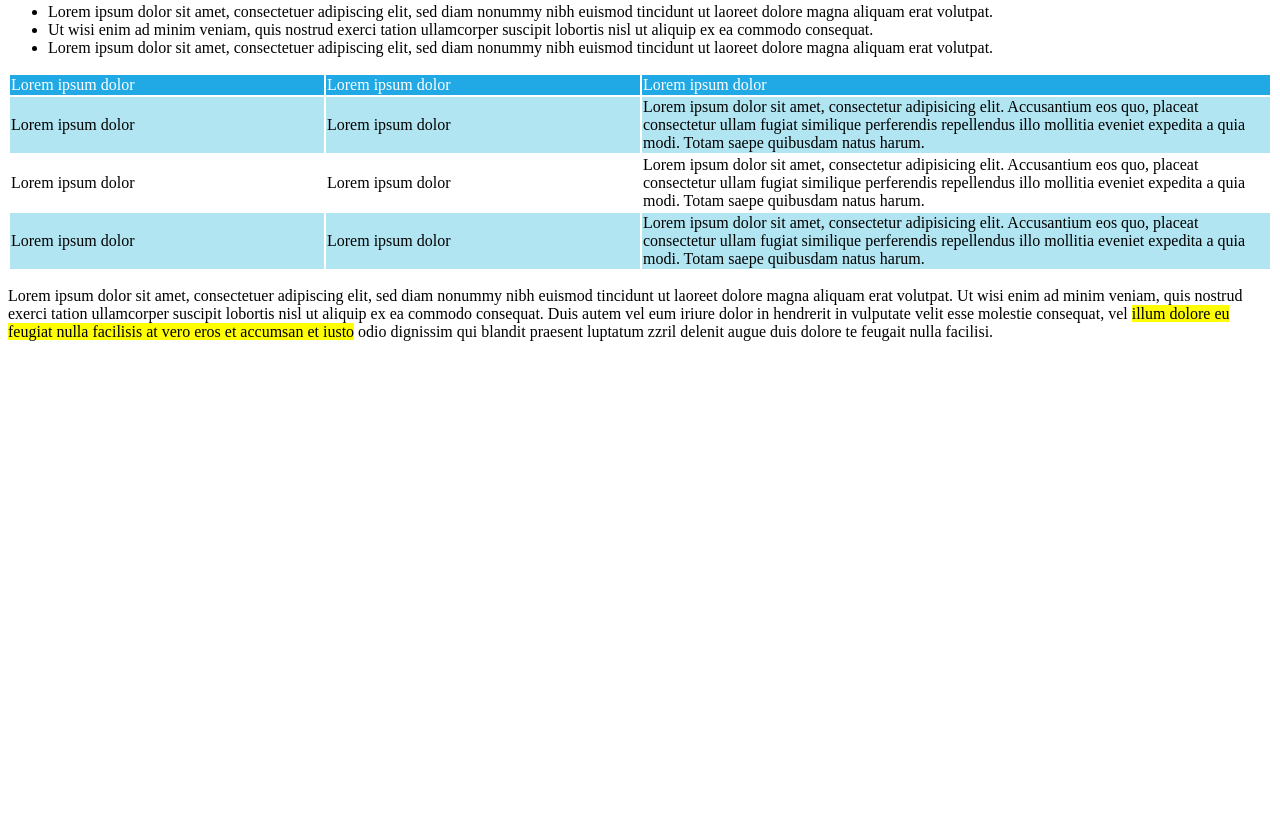
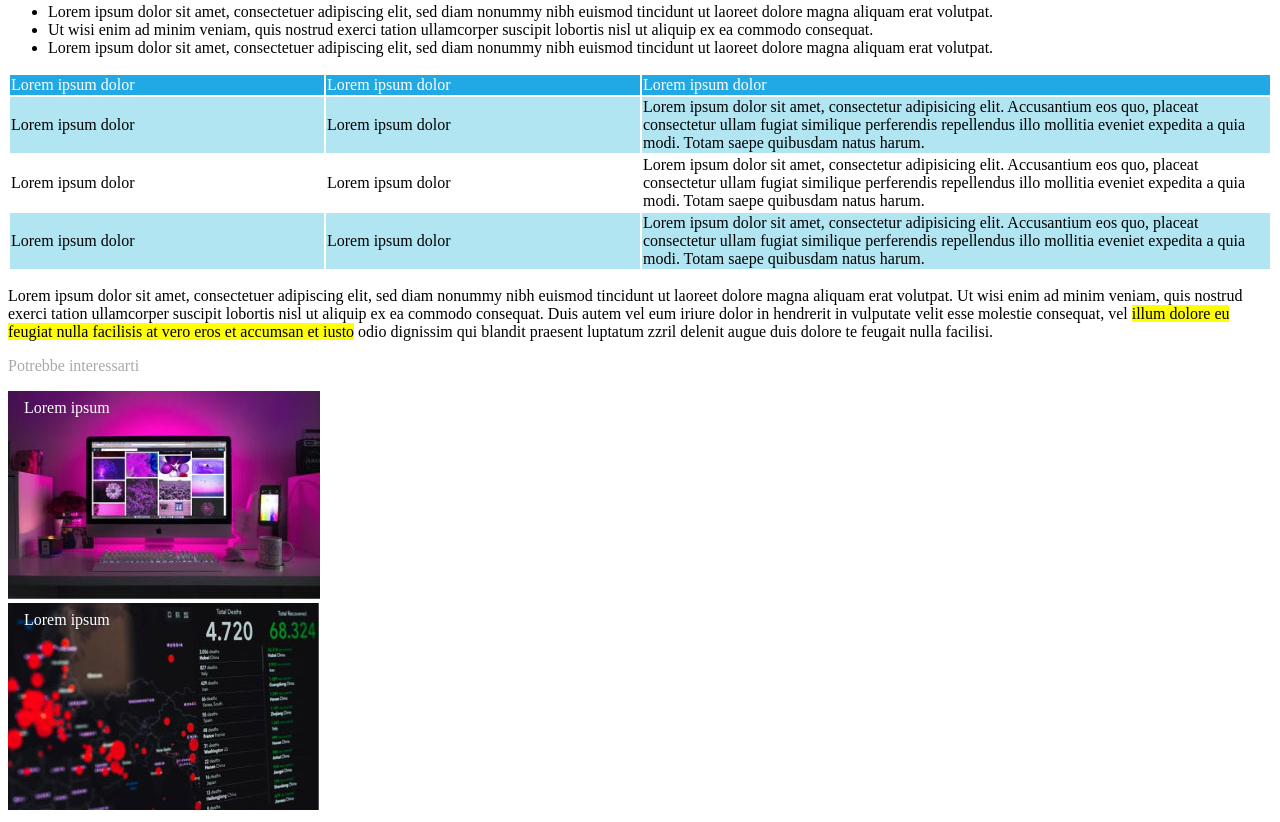
Before and after one commit to AndyDAntuono/html-css-booleaner, a plain HTML site: page index.html in a window 1280 px wide. Shown: the part 843-1665 px from the top of the page. Before the commit the page ends 1200 px from the top, so only its background shows below. Drawn offline with Linux system fonts and the light colour scheme.

Commit message:
[LAST COMMIT] footer added

```diff
--- a/index.html
+++ b/index.html
@@ -92,7 +92,17 @@
 
     </main>
 
-    <footer></footer>
+    <footer>
+        <p class="footer-p">Potrebbe interessarti</p>
+        <div class="footer-pics-monitor">
+            <img src="./img/monitor.jpg">
+            <div class="monitor-text">Lorem ipsum</div>
+        </div>
+        <div class="footer-pics-graph">
+            <img src="./img/graph.jpg">
+            <div class="graph-text">Lorem ipsum</div>
+        </div>
+    </footer>
 
 
 </body>
--- a/style.css
+++ b/style.css
@@ -50,3 +50,29 @@ table {
 .tbody-odd-rows {
     background-color: rgba(177,229,242,255);
 }
+
+.footer-p {
+    color: darkgrey;
+}
+
+.footer-pics-monitor {
+    position: relative;
+    color: white;
+}
+
+.monitor-text {
+    position: absolute;
+    top: 8px;
+    left: 16px;
+  }
+
+  .footer-pics-graph {
+    position: relative;
+    color: white;
+  }
+
+  .graph-text {
+    position: absolute;
+    top: 8px;
+    left: 16px;
+  }
```
